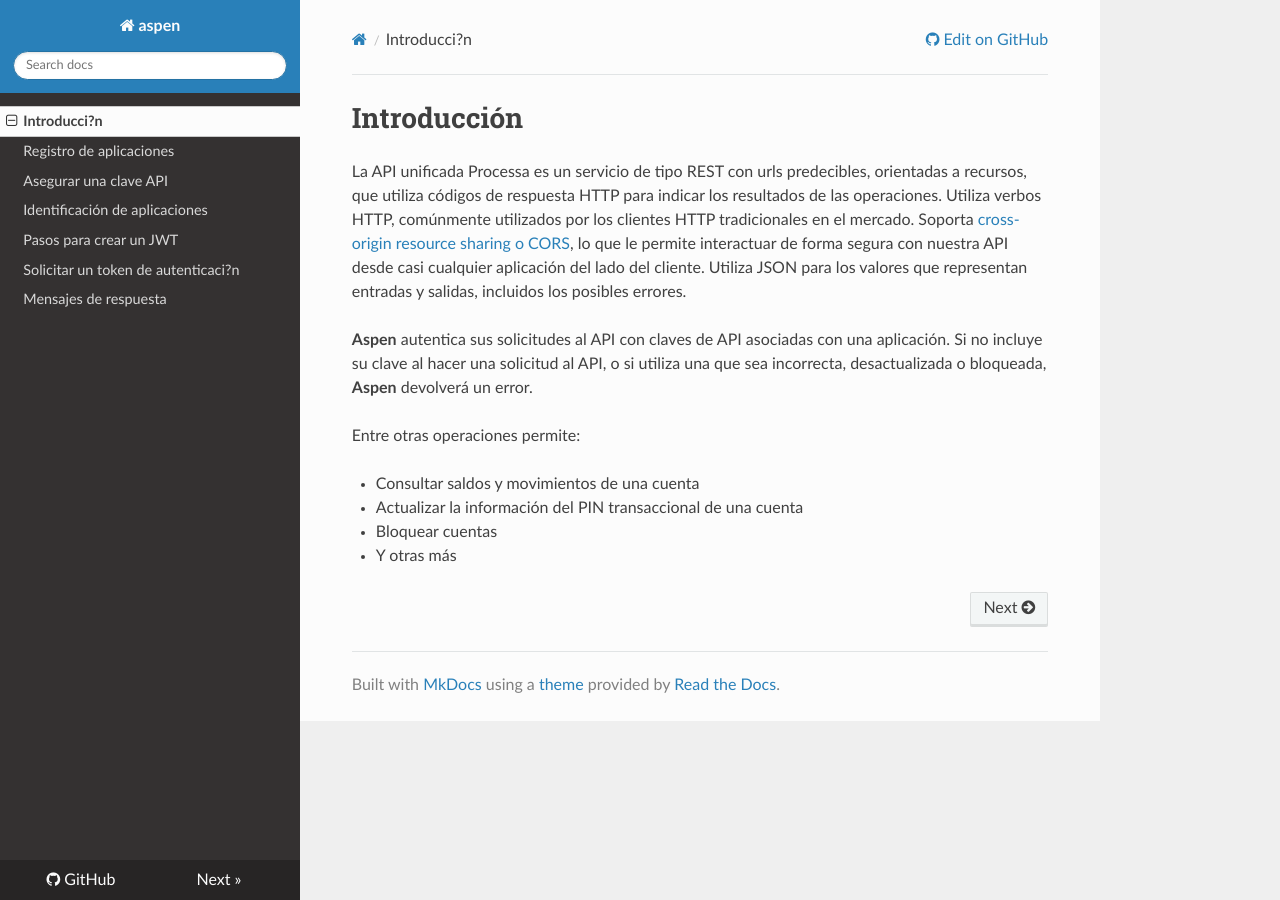
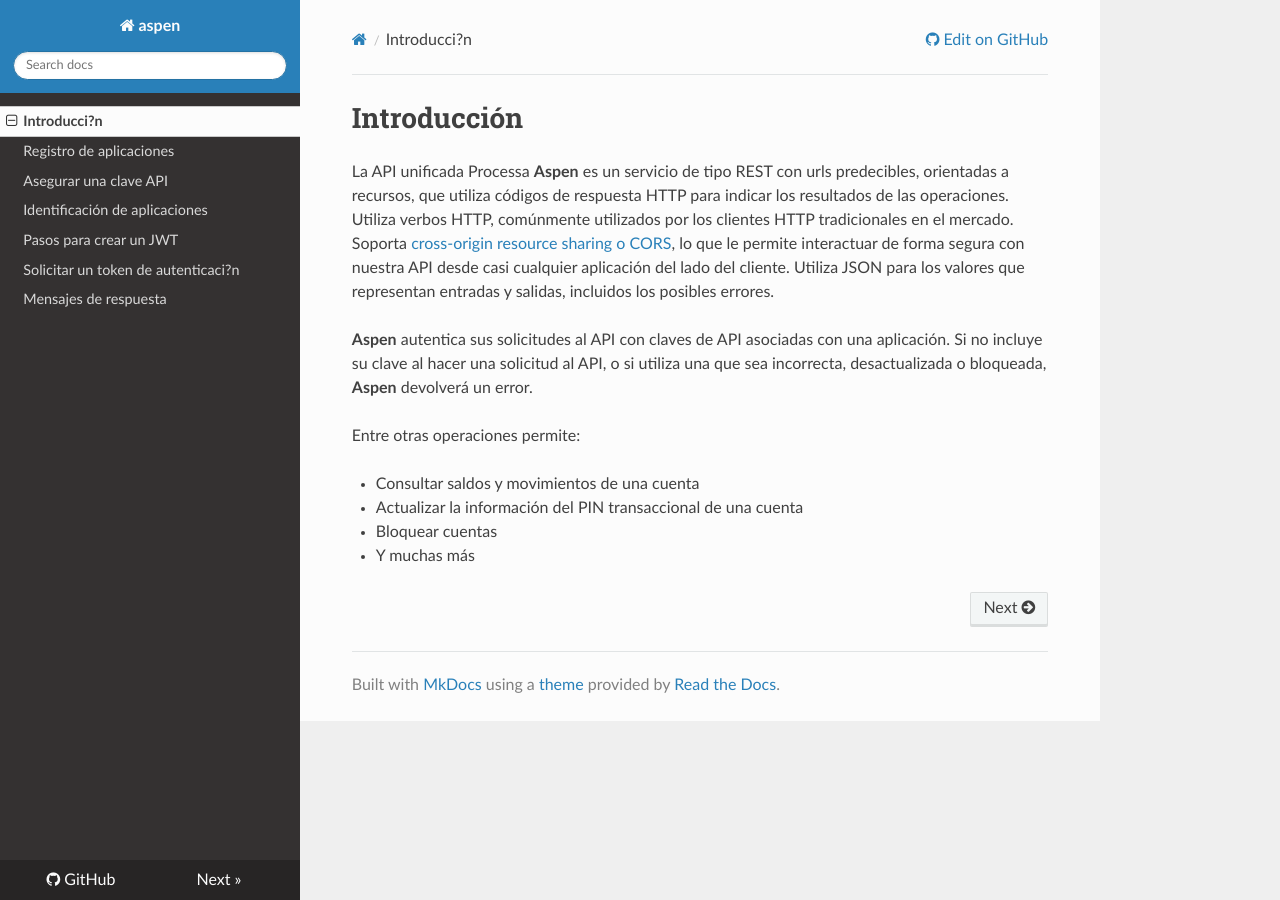
Before and after one commit to menchi2000/Aspen, an MkDocs documentation site: the page built from docs/index.md, in a window 1280 px wide. Built offline with MkDocs 1.6.1, drawn with Linux system fonts in a browser that asks for light colours; nearby versions of some CDN libraries; old or Windows-style settings are respelled for this version of MkDocs.

Commit message:
Update index.md

```diff
--- a/docs/index.md
+++ b/docs/index.md
@@ -1,7 +1,7 @@
 
 # Introducción
 
-La API unificada Processa es un servicio de tipo REST con urls predecibles, orientadas a recursos, que utiliza códigos de respuesta HTTP para indicar los resultados de las operaciones. Utiliza verbos HTTP, comúnmente utilizados por los clientes HTTP tradicionales en el mercado. Soporta [cross-origin resource sharing o CORS](https://en.wikipedia.org/wiki/Cross-origin_resource_sharing), lo que le permite interactuar de forma segura con nuestra API desde casi cualquier aplicación del lado del cliente. Utiliza JSON para los valores que representan entradas y salidas, incluidos los posibles errores.
+La API unificada Processa **Aspen** es un servicio de tipo REST con urls predecibles, orientadas a recursos, que utiliza códigos de respuesta HTTP para indicar los resultados de las operaciones. Utiliza verbos HTTP, comúnmente utilizados por los clientes HTTP tradicionales en el mercado. Soporta [cross-origin resource sharing o CORS](https://en.wikipedia.org/wiki/Cross-origin_resource_sharing), lo que le permite interactuar de forma segura con nuestra API desde casi cualquier aplicación del lado del cliente. Utiliza JSON para los valores que representan entradas y salidas, incluidos los posibles errores.
 
 **Aspen** autentica sus solicitudes al API con claves de API asociadas con una aplicación. Si no incluye su clave al hacer una solicitud al API, o si utiliza una que sea incorrecta,  desactualizada o bloqueada, **Aspen** devolverá un error.
 
@@ -13,4 +13,4 @@ Entre otras operaciones permite:
 
 - Bloquear cuentas
 
-- Y otras más
+- Y muchas más
```
